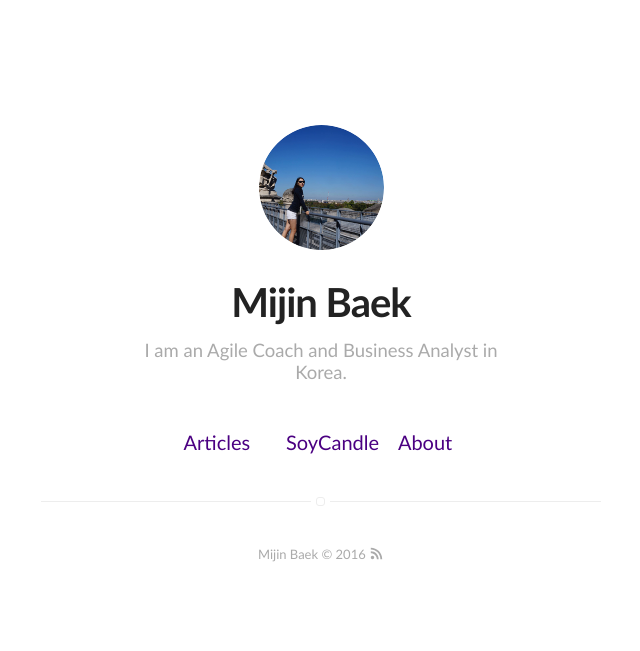
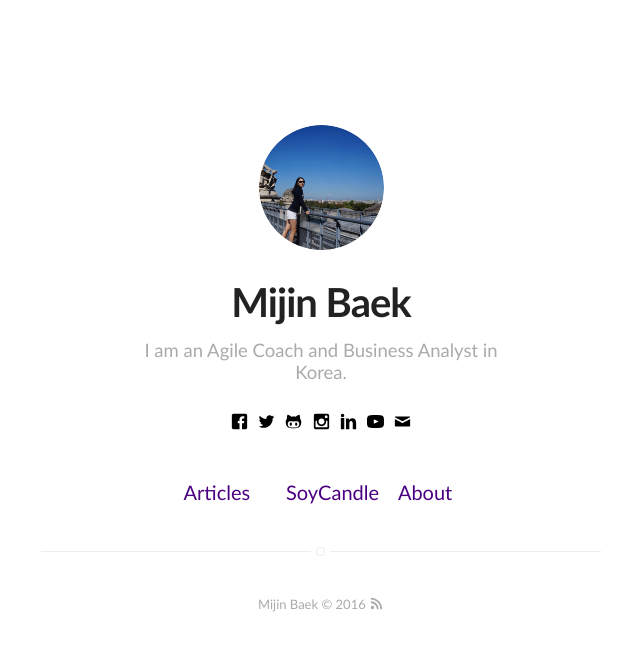
Before and after one commit to midaeng/maintest, a Jekyll site: the page built from index.html, in a window 1280 px wide. Shown: the top 651 px of the page, without its empty margins (319-959 px from the left). Built offline with Jekyll 4.4.1, drawn with Linux system fonts in a browser that asks for light colours.

Commit message:
Init maintest

```diff
--- a/_includes/header.html
+++ b/_includes/header.html
@@ -6,6 +6,15 @@
 
         <h1>{{ site.name }}</h1>
         <h2>{{ site.bio }}</h2>
+        <div class="home__header-social">
+            <a href="http://facebook.com/{{ site.facebook }}" target="_blank"><svg class="icon icon-facebook"><use xlink:href="#icon-facebook"></use></svg></a>
+            <a href="http://twitter.com/{{ site.twitter }}" target="_blank"><svg class="icon icon-twitter"><use xlink:href="#icon-twitter"></use></svg></a>
+            <a href="https://github.com/{{ site.github }}" target="_blank"><svg class="icon icon-github"><use xlink:href="#icon-github"></use></svg></a>
+            <a href="http://instagram.com/{{ site.instagram }}" target="_blank"><svg class="icon icon-instagram"><use xlink:href="#icon-instagram"></use></svg></a>
+            <a href="http://linkedin.com/{{ site.linkedin }}" target="_blank"><svg class="icon icon-linkedin"><use xlink:href="#icon-linkedin"></use></svg></a>
+            <a href="http://youtube.com/{{ site.youtube }}" target="_blank"><svg class="icon icon-youtube"><use xlink:href="#icon-youtube"></use></svg></a>
+            <a href="mailto:{{ site.email }}" target="_blank"><svg class="icon icon-mail"><use xlink:href="#icon-mail"></use></svg></a>
+        </div>
 
     </header>
 {% endif %}
```
